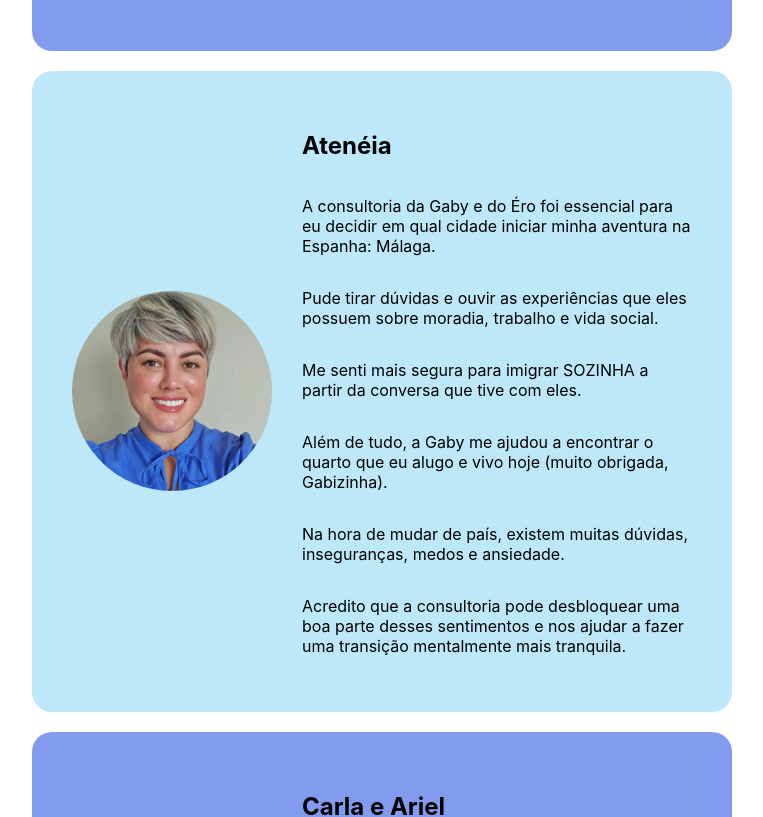
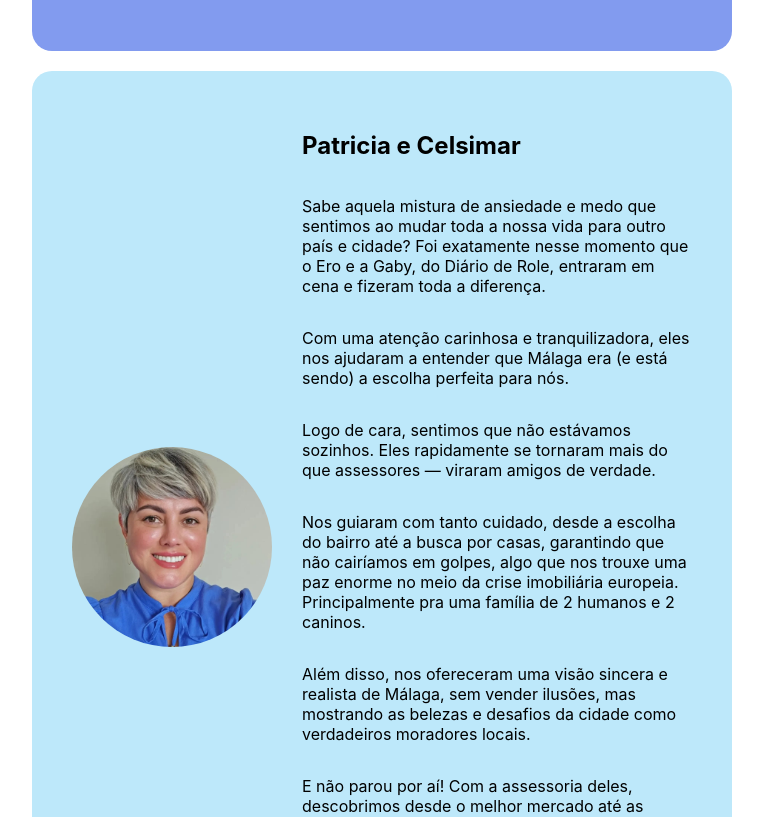
Before and after one commit to rrnazario/blog-builder, a React (Create React App) app: page / in a window 1280 px wide. Shown: the part 3140-3957 px from the top of the page, without its empty margins (258-1021 px from the left). Built offline with nearby package versions, Linux system fonts and the light colour scheme; no server answers.

Commit message:
Update clients.tsx

```diff
--- a/src/features/clients.tsx
+++ b/src/features/clients.tsx
@@ -22,7 +22,7 @@ export default function Clients() {
                 pictureHeight={'200px'}
                 buttonCaption="+ Assessoria"
                 pictureUrl="/BarbaraBruno.jpeg"
-                title="Bábara e Bruno"
+                title="Bárbara e Bruno"
                 summary={[
                     "Nós somos uma casal de BH com planos de mudança para a Espanha!Conhecemos a Gaby e o Éro pela internet e marcamos uma consultoria com eles! ",
                     "Pensa em um casal gente finíssima… São eles! Fizemos a consultoria, que foi muito massa. ",
@@ -45,14 +45,16 @@ export default function Clients() {
                 pictureHeight={'200px'}
                 buttonCaption="+ Assessoria"
                 pictureUrl="/ateneia.jpeg"
-                title="Atenéia"
+                title="Patricia e Celsimar"
                 summary={[
-                    "A consultoria da Gaby e do Éro foi essencial para eu decidir em qual cidade iniciar minha aventura na Espanha: Málaga. ",
-                    "Pude tirar dúvidas e ouvir as experiências que eles possuem sobre moradia, trabalho e vida social. ",
-                    "Me senti mais segura para imigrar SOZINHA a partir da conversa que tive com eles. ",
-                    "Além de tudo, a Gaby me ajudou a encontrar o quarto que eu alugo e vivo hoje (muito obrigada, Gabizinha). ",
-                    "Na hora de mudar de país, existem muitas dúvidas, inseguranças, medos e ansiedade. ",
-                    "Acredito que a consultoria pode desbloquear uma boa parte desses sentimentos e nos ajudar a fazer uma transição mentalmente mais tranquila."]}
+                    "Sabe aquela mistura de ansiedade e medo que sentimos ao mudar toda a nossa vida para outro país e cidade? Foi exatamente nesse momento que o Ero e a Gaby, do Diário de Role, entraram em cena e fizeram toda a diferença.",
+                    "Com uma atenção carinhosa e tranquilizadora, eles nos ajudaram a entender que Málaga era (e está sendo) a escolha perfeita para nós.",
+                    "Logo de cara, sentimos que não estávamos sozinhos. Eles rapidamente se tornaram mais do que assessores — viraram amigos de verdade.",
+                    "Nos guiaram com tanto cuidado, desde a escolha do bairro até a busca por casas, garantindo que não cairíamos em golpes, algo que nos trouxe uma paz enorme no meio da crise imobiliária europeia. Principalmente pra uma família de 2 humanos e 2 caninos.",
+                    "Além disso, nos ofereceram uma visão sincera e realista de Málaga, sem vender ilusões, mas mostrando as belezas e desafios da cidade como verdadeiros moradores locais.",
+                    "E não parou por aí! Com a assessoria deles, descobrimos desde o melhor mercado até as praias mais encantadoras, passando por parques para nossos cães e restaurantes incríveis.",
+                    "Foi uma experiência completa e essencial para quem está de mudança para cá. Estamos imensamente felizes e gratos por toda a ajuda, que tornou essa transição muito mais leve e segura."]
+                }
                 style={{
                     maxWidth: '700px',
                     backgroundColor: '#BDE8FA'
```
